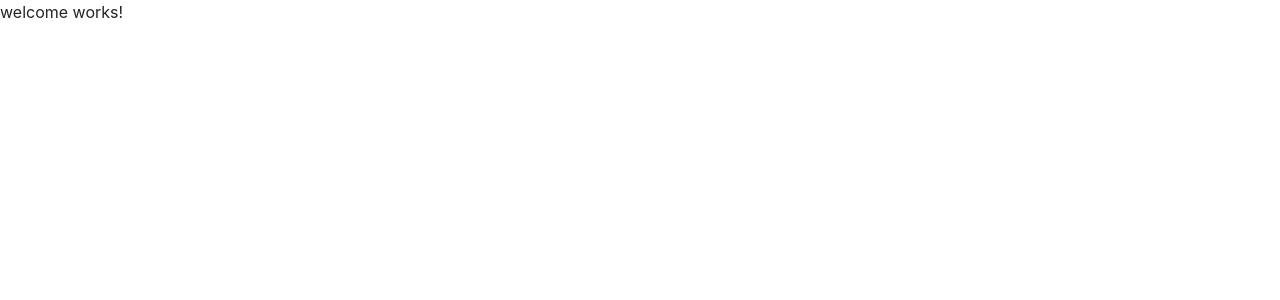
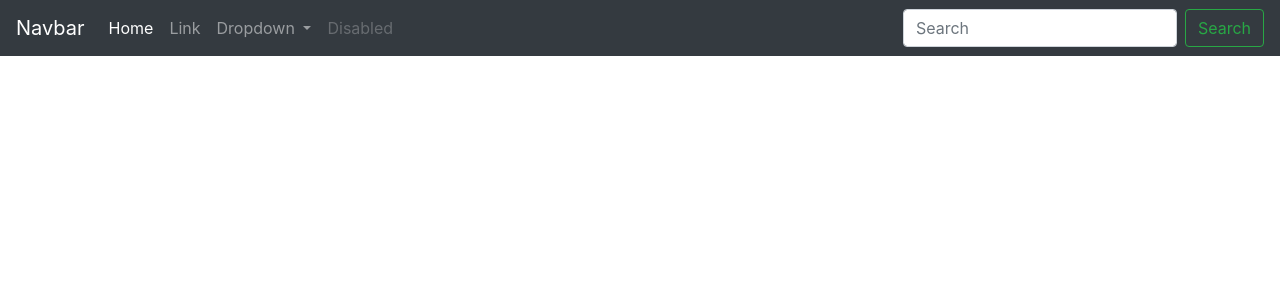
Before and after one commit to Bvnkumar/sample-angular-cart, an Angular app in the folder sample-cart/: page /welcome in a window 1280 px wide. Shown: the top 300 px of the page. Built offline with nearby package versions, Linux system fonts and the light colour scheme.

Commit message:
Added NAV Tab code.

```diff
--- a/sample-cart/src/app/app.module.ts
+++ b/sample-cart/src/app/app.module.ts
@@ -8,9 +8,10 @@
 import { ReactiveFormsModule } from "@angular/forms";
 import { HttpClientModule } from "@angular/common/http";
 import { WelcomeComponent } from './welcome/welcome.component';
+import { NavbarComponent } from './navbar/navbar.component';
 
 @NgModule({
-  declarations: [AppComponent, LoginComponent, SignupComponent, WelcomeComponent],
+  declarations: [AppComponent, LoginComponent, SignupComponent, WelcomeComponent, NavbarComponent],
   imports: [
     BrowserModule,
     AppRoutingModule,
--- /dev/null
+++ b/sample-cart/src/app/navbar/navbar.component.html
@@ -0,0 +1,35 @@
+<nav class="navbar navbar-expand-lg navbar-dark bg-dark">
+    <a class="navbar-brand" href="#">Navbar</a>
+    <button class="navbar-toggler" type="button" data-toggle="collapse" data-target="#navbarSupportedContent" aria-controls="navbarSupportedContent" aria-expanded="false" aria-label="Toggle navigation">
+      <span class="navbar-toggler-icon"></span>
+    </button>
+
+    <div class="collapse navbar-collapse" id="navbarSupportedContent">
+      <ul class="navbar-nav mr-auto">
+        <li class="nav-item active">
+          <a class="nav-link" href="#">Home <span class="sr-only">(current)</span></a>
+        </li>
+        <li class="nav-item">
+          <a class="nav-link" href="#">Link</a>
+        </li>
+        <li class="nav-item dropdown">
+          <a class="nav-link dropdown-toggle" href="#" id="navbarDropdown" role="button" data-toggle="dropdown" aria-haspopup="true" aria-expanded="false">
+            Dropdown
+          </a>
+          <div class="dropdown-menu" aria-labelledby="navbarDropdown">
+            <a class="dropdown-item" href="#">Action</a>
+            <a class="dropdown-item" href="#">Another action</a>
+            <div class="dropdown-divider"></div>
+            <a class="dropdown-item" href="#">Something else here</a>
+          </div>
+        </li>
+        <li class="nav-item">
+          <a class="nav-link disabled" href="#">Disabled</a>
+        </li>
+      </ul>
+      <form class="form-inline my-2 my-lg-0" [formGroup]="navForm">
+        <input class="form-control mr-sm-2" type="search" placeholder="Search" aria-label="Search">
+        <button class="btn btn-outline-success my-2 my-sm-0" type="submit">Search</button>
+      </form>
+    </div>
+  </nav>
--- /dev/null
+++ b/sample-cart/src/app/navbar/navbar.component.ts
@@ -0,0 +1,19 @@
+import { Component, OnInit } from '@angular/core';
+import { FormBuilder, FormGroup, Validators } from "@angular/forms";
+
+@Component({
+  selector: 'app-navbar',
+  templateUrl: './navbar.component.html',
+  styleUrls: ['./navbar.component.scss']
+})
+export class NavbarComponent implements OnInit {
+  navForm: FormGroup;
+  constructor(private formBuilder: FormBuilder) { }
+
+  ngOnInit() {
+    this.navForm = this.formBuilder.group({
+      search: ["", [Validators.required]],
+    });
+  }
+
+}
--- a/sample-cart/src/app/signup/signup.component.html
+++ b/sample-cart/src/app/signup/signup.component.html
@@ -5,6 +5,9 @@
         SignUp
       </div>
       <div class="panel-body">
+        <div *ngIf="signupSuccess" class="alert alert-success">
+          <strong> User hass been created successfully</strong>
+        </div>
         <div [formGroup]="signUpForm">
           <div class="form-group">
             <label>First Name</label>
--- a/sample-cart/src/app/signup/signup.component.ts
+++ b/sample-cart/src/app/signup/signup.component.ts
@@ -10,6 +10,7 @@
 })
 export class SignupComponent implements OnInit {
   signUpForm: FormGroup;
+  signupSuccess : boolean;
   constructor(
     private formBuilder: FormBuilder,
     private http: HttpClient,
@@ -32,9 +33,11 @@
     this.http
       .post("http://localhost:8081/users/create", data)
       .subscribe((data) => {
-        if (data) {
-          this.route.navigate(["/welcome"]);
-        }
+        this.signupSuccess=true;
+        // if (data) {
+        //   this.route.navigate(["/welcome"]);
+        // }
+        setTimeout(() =>{ this.route.navigate(["/login"]); }, 3000);
       });
   };
 }
--- a/sample-cart/src/app/welcome/welcome.component.html
+++ b/sample-cart/src/app/welcome/welcome.component.html
@@ -1 +1 @@
-<p>welcome works!</p>
+<app-navbar></app-navbar>
```
Also changed, not shown: sample-cart/src/app/navbar/navbar.component.scss (added), 1 other file (tests, documents, lock files or other folders).
